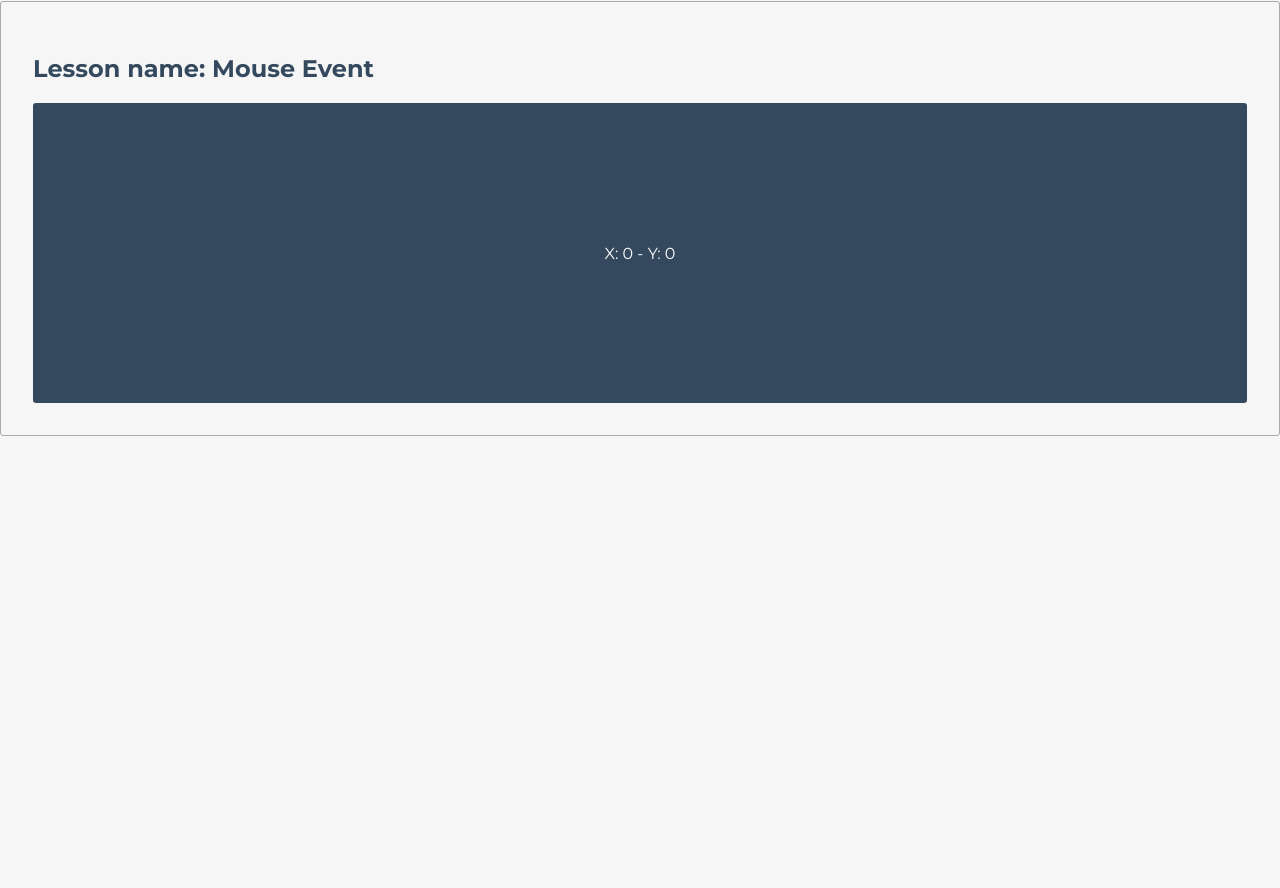
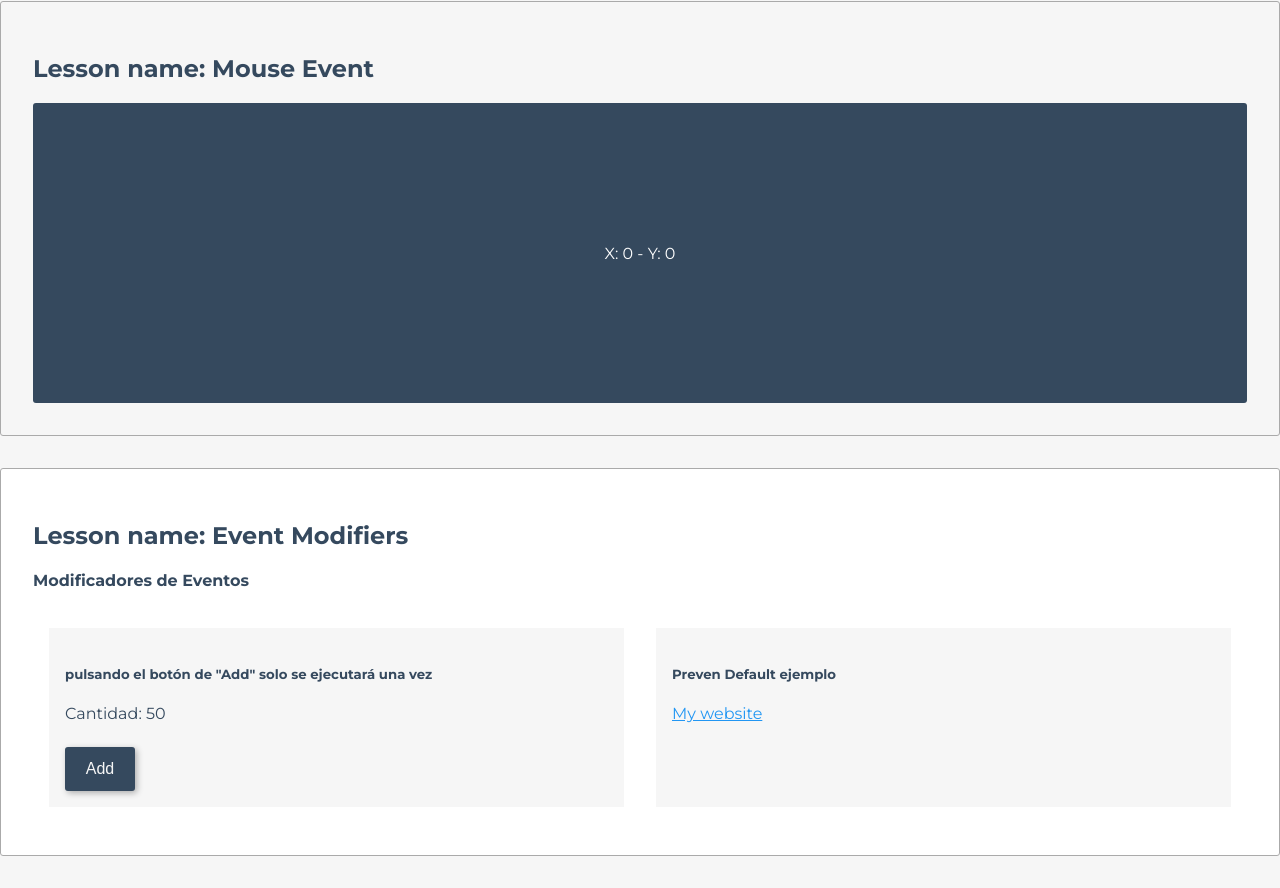
Before and after one commit to iamadeveloper-es/vue-js, a plain HTML site: page vuejs-playlist/index.html in a window 1280 px wide. Shown: the part 879-1767 px from the top of the page. Before the commit the page ends 1347 px from the top, so only its background shows below. Drawn offline with nearby package versions, Linux system fonts and the light colour scheme.

Commit message:
Events Modifiers

```diff
--- a/vuejs-playlist/app.js
+++ b/vuejs-playlist/app.js
@@ -6,7 +6,7 @@ new Vue({
         printSpan: '<span>This is an example of how to <strong>output an "html tag"</strong> using data binding.</span>',
         cantidad: 50,
         x: 0,
-        y: 0
+        y: 0,
 
     },
     methods:{
@@ -25,6 +25,9 @@ new Vue({
             this.x = event.offsetX;
             this.y = event.offsetY;
             //console.log(event.offsetX);
+        },
+        showAlert: function(){
+            alert('Has hecho "click", al cerrar está ventana NO te redirigirá al link');
         }
     }
 });
--- a/vuejs-playlist/index.html
+++ b/vuejs-playlist/index.html
@@ -1,18 +1,22 @@
 <!DOCTYPE html>
 <html lang="en">
+
 <head>
     <meta charset="UTF-8">
     <meta name="viewport" content="width=device-width, initial-scale=1.0">
     <meta http-equiv="X-UA-Compatible" content="ie=edge">
     <title>Learning Vue</title>
     <link rel="stylesheet" href="style.css">
-    <link href="https://fonts.googleapis.com/css2?family=Montserrat:ital,wght@0,400;0,600;0,700;0,900;1,400&display=swap" rel="stylesheet">
+    <link
+        href="https://fonts.googleapis.com/css2?family=Montserrat:ital,wght@0,400;0,600;0,700;0,900;1,400&display=swap"
+        rel="stylesheet">
     <script src="https://cdn.jsdelivr.net/npm/vue/dist/vue.js"></script>
 </head>
+
 <body>
     <div id="vue-app">
         <header>
-           <h1>{{ appTitle }}</h1>
+            <h1>{{ appTitle }}</h1>
         </header>
         <section>
             <h2>{{lessonTitle('Data & Methods')}}</h2>
@@ -33,9 +37,25 @@
         </section>
         <section>
             <h2>{{lessonTitle('Mouse Event')}}</h2>
-            <div class="canvas" v-on:mousemove="updateXY"><span>X: {{x}} - Y: {{y}}</span></div >
+            <div class="canvas" v-on:mousemove="updateXY"><span>X: {{x}} - Y: {{y}}</span></div>
+        </section>
+        <section>
+            <h2>{{lessonTitle('Event Modifiers')}}</h2>
+            <h4>Modificadores de Eventos</h4>
+            <div class="half-w__container">
+                <div class="half-w">
+                    <h5>pulsando el botón de "Add" solo se ejecutará una vez</h5>
+                    <p>Cantidad: {{cantidad}}</p>
+                    <button v-on:click.once="add(1)">Add</button>
+                </div>
+                <div class="half-w">
+                    <h5>Preven Default ejemplo</h5>
+                    <a v-bind:href="website" v-on:click.prevent="showAlert">My website</a>
+                </div>
+            </div>
         </section>
     </div>
     <script src="app.js"></script>
 </body>
+
 </html>
```
